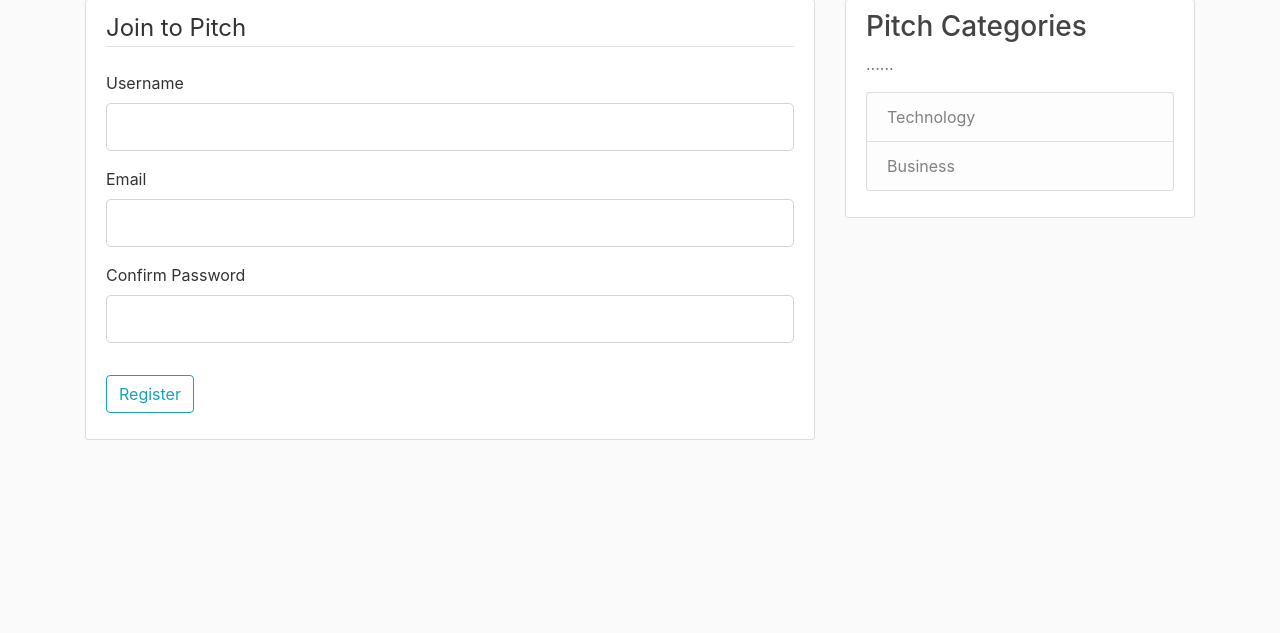
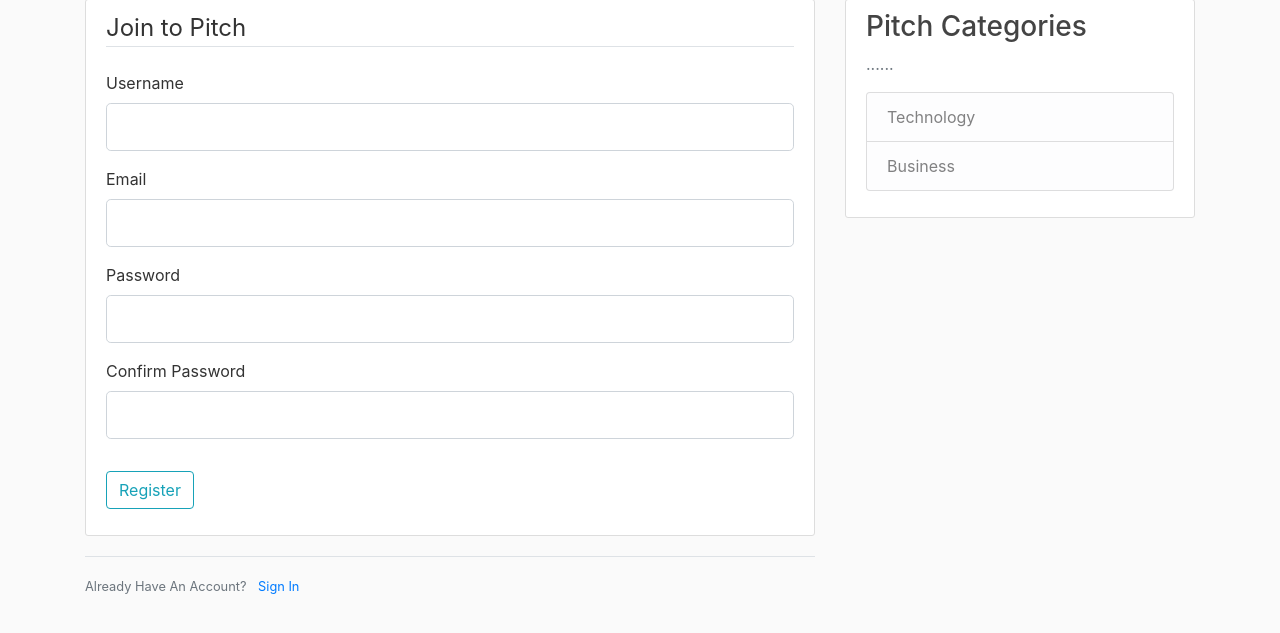
Before and after one commit to AliKheirAbdi/pitchit, a Flask app: page /register in a window 1280 px wide. Shown: the part 105-738 px from the top of the page. Run offline with Flask 2, Linux system fonts and the light colour scheme; some libraries are stand-ins or nearby versions.

Commit message:
add reg form flash and redirect to pitch.py

```diff
--- a/pitch.py
+++ b/pitch.py
@@ -1,4 +1,4 @@
-from flask import Flask, render_template, url_for
+from flask import Flask, render_template, url_for, flash, redirect
 from forms import RegistrationForm, LoginForm
 app = Flask(__name__)
 
@@ -31,9 +31,12 @@ def about():
     return render_template('about.html', title='About')
 
 
-@app.route('/register')
+@app.route('/register', methods=['GET', 'POST'])
 def register():
     form = RegistrationForm()
+    if form.validate_on_submit():
+        flash(f'Account created for {form.username.data}!', 'success')
+        return redirect(url_for('home'))
     return render_template('register.html', title='Register', form=form)
 
 
--- a/templates/register.html
+++ b/templates/register.html
@@ -13,16 +13,23 @@
                     {{ form.email.label(class="form-control-label") }}
                     {{ form.email(class="form-control form-control-lg") }}
                 </div>
+                <div class="form-group">
+                    {{ form.password.label(class="form-control-label") }}
+                    {{ form.password(class="form-control form-control-lg") }}
+                </div>
                  <div class="form-group">
                     {{ form.confirm_password.label(class="form-control-label") }}
                     {{ form.confirm_password(class="form-control form-control-lg") }}
                 </div>
             </fieldset>
-            <div class="form-group">
+               <div class="form-group">
                     {{ form.submit(class="btn btn-outline-info") }}
                 </div>
         </form>
-
-
+    </div>
+    <div class="border-top pt-3">
+        <small class="text-muted">
+            Already Have An Account? <a class="ml-2" href="{{ url_for('login')}}">Sign In</a>
+        </small>
     </div>
 {% endblock content %}
```
